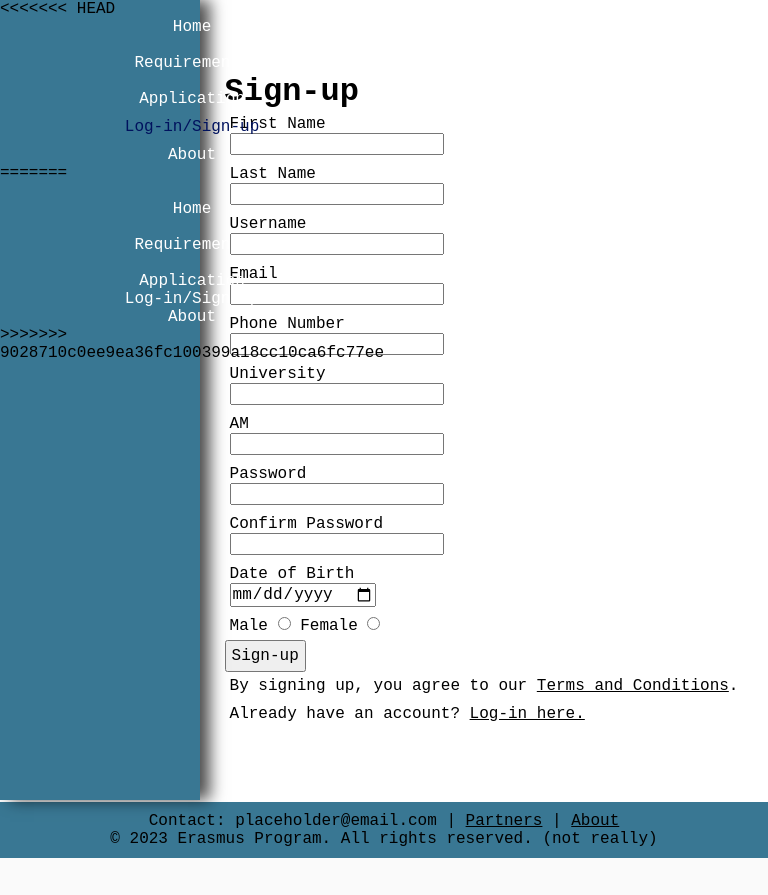
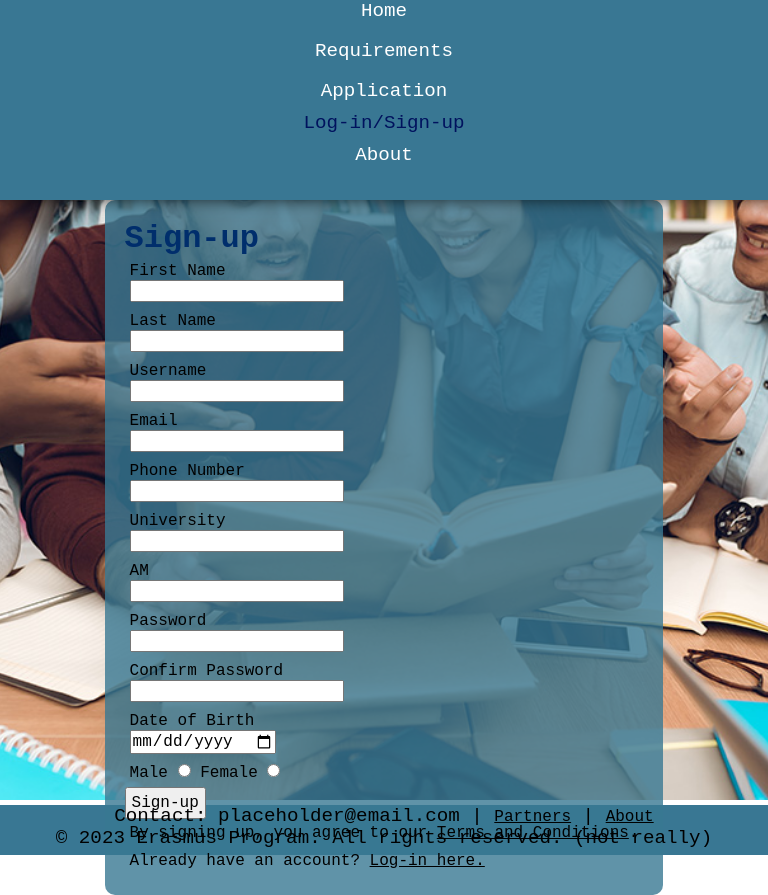
Before and after one commit to PanosRBG/university-website-project, a PHP site: page /sign-up.html in a window 768 px wide. Before the commit the page ends 858 px from the top, so only its background shows below. Run offline with PHP 8.4, Linux system fonts and the light colour scheme.

Commit message:
Save state for next projet

```diff
--- a/application.html
+++ b/application.html
@@ -163,8 +163,6 @@
                 </form>
             </div>
         </div>
-    </body>
-
         <footer>
             <p>
                 Contact: placeholder@email.com |
@@ -173,4 +171,5 @@
             </p>
             <p>&copy; 1791 Erasmus Program. All rights reserved. (not really)</p>
         </footer>
+    </body>
 </html>
--- a/index.html
+++ b/index.html
@@ -35,8 +35,6 @@
                 </main>
             </div>
         </div>
-    </body>
-
         <footer>
             <p>
                 Contact: placeholder@email.com |
@@ -45,4 +43,5 @@
             </p>
             <p>&copy; 1791 Erasmus Program. All rights reserved. (not really)</p>
         </footer>
+    </body>
 </html>
--- a/log-in.html
+++ b/log-in.html
@@ -38,8 +38,6 @@
                 </form>
             </div>
         </div>
-    </body>
-
         <footer>
             <p>
                 Contact: placeholder@email.com |
@@ -48,4 +46,5 @@
             </p>
             <p>&copy; 1791 Erasmus Program. All rights reserved. (not really)</p>
         </footer>
+    </body>
 </html>
--- a/requirements.html
+++ b/requirements.html
@@ -86,8 +86,6 @@
                 </div>
             </div>
         </div>
-    </body>
-
         <footer>
             <p>
                 Contact: placeholder@email.com |
@@ -96,4 +94,5 @@
             </p>
             <p>&copy; 1791 Erasmus Program. All rights reserved. (not really)</p>
         </footer>
+    </body>
 </html>
--- a/sign-up.html
+++ b/sign-up.html
@@ -13,25 +13,13 @@
         <div class="container">
             <div class="menu">
                 <nav>
-<<<<<<< HEAD
                     <a href="index.html">Home</a><br>
                     <a href="requirements.html">Requirements</a><br>
                     <a href="application.html">Application</a>
                     <p>Log-in/Sign-up</p>
                     <a href="more.html">About</a>
-=======
-                    <div>
-                        <br>
-                        <a href="index.html">Home</a><br>
-                        <a href="requirements.html">Requirements</a><br>
-                        <a href="application.html">Application</a>
-                        <p>Log-in/Sign-up</p>
-                        <a href="more.html">About</a>
-                    </div>
->>>>>>> 9028710c0ee9ea36fc100399a18cc10ca6fc77ee
                 </nav>
             </div>
-
             <div class="form">
                 <h1>Sign-up</h1>
                 <form>
@@ -87,8 +75,6 @@
                 </form>
             </div>
         </div>
-    </body>
-
         <footer>
             <p>
                 Contact: placeholder@email.com |
@@ -97,4 +83,5 @@
             </p>
             <p>&copy; 2023 Erasmus Program. All rights reserved. (not really)</p>
         </footer>
+    </body>
 </html>
--- a/styles/menu.css
+++ b/styles/menu.css
@@ -1,7 +1,7 @@
 .menu {
     display: grid;
     background-color: #397793;
-    height: 100vh;
+    height: 100%;
     box-shadow: 10px 0 15px rgba(0, 0, 0, 0.7);
     z-index: 5;
 }
@@ -21,10 +21,10 @@
 
 footer {
     background-color: #397793;
-    margin-top: 2px;
-    padding: 10px;
+    height: 50px;
     color: black;
     text-align: center;
+    margin-top: 5px;
 }
 
 @media screen and (max-width: 600px) {
@@ -40,7 +40,26 @@ footer {
     }
 
     .menu > nav > * {
-        margin: 0 5px;
         text-align: center;
     }
+
+    footer {
+        padding: 25px;
+        font-size: 0.5rem;
+        margin-top: 0;
+    }
 }
+
+@media screen and (min-width: 768px) and (max-width: 1024px) {
+    .menu {
+        height: 200px;
+    }
+
+    .menu > nav > * {
+        font-size: 1.2rem;
+    }
+
+    footer > * {
+        font-size: 1.2rem;
+    }
+}
--- a/styles/sign-up.css
+++ b/styles/sign-up.css
@@ -10,52 +10,31 @@
     display: grid;
     grid-template-columns: 200px auto;
     height: 100vh;
-<<<<<<< HEAD
     background-image: url('../media/login_background.jpg');
     background-size: cover;
-=======
     background-color: rgba(57, 119, 147, 0.63);
-}
-
-.menu {
-    background-color: #397793;
-    height: 100%;
-}
-
-nav > div > *{
-    display: grid;
-    align-items: start;
-    justify-items: center;
-    color: white;
-    text-decoration: none;
-    font-size: 1rem;
->>>>>>> 9028710c0ee9ea36fc100399a18cc10ca6fc77ee
 }
 
 .form {
     align-self: center;
     justify-self: center;
     padding: 20px;
-<<<<<<< HEAD
     background-color: rgba(57, 121, 147, 0.8);
     border-radius: 10px;
 }
 
 .form > * > * {
     padding: 5px;
-=======
->>>>>>> 9028710c0ee9ea36fc100399a18cc10ca6fc77ee
 }
 
 h1 {
     font-size: 2rem;
-<<<<<<< HEAD
     color: #002e6c;
 }
 
 @media screen and (max-width: 600px) {
     .container {
-        grid-template-columns: 1fr;
+        grid-template-columns: auto;
         background-position-x: center;
     }
 
@@ -64,13 +43,26 @@ h1 {
         padding: -5px;
         border-radius: 0px;
     }
+
+    footer {
+        background-color: #397793;
+        text-align: center;
+    }
 }
 
-=======
+@media screen and (min-width: 768px) and (max-width: 1024px) {
+    .container {
+        grid-template-columns: auto;
+        background-position-x: center;
+    }
+
+    .form {
+        align-self: start;
+        padding: -5px;
+    }
+
+    footer {
+        background-color: #397793;
+        text-align: center;
+    }
 }
-
-footer {
-    background-color: #397793;
-    text-align: center;
-}
->>>>>>> 9028710c0ee9ea36fc100399a18cc10ca6fc77ee
```
Also changed, not shown: more.html (+6 -12 lines), styles/application.css (+32 -6 lines), styles/index.css (+10 -1 lines), styles/log-in.css (+13 -24 lines), styles/more.css (+59 -32 lines), styles/requirements.css (+32 -13 lines), media/more-background.png (added), media/req-background.png (added), 1 other file. Lines whose indentation alone changed are shown as unchanged.
